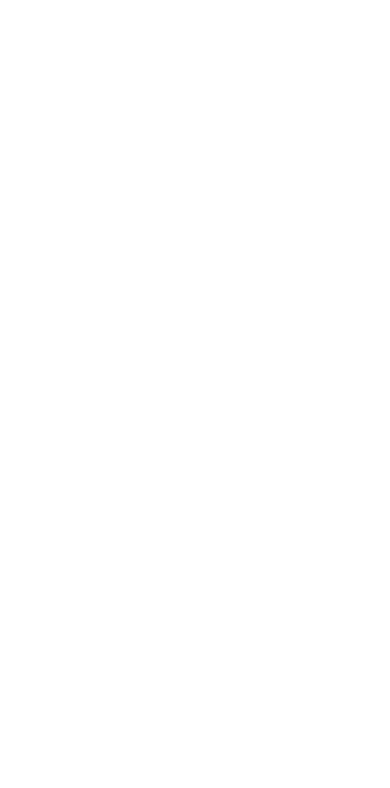
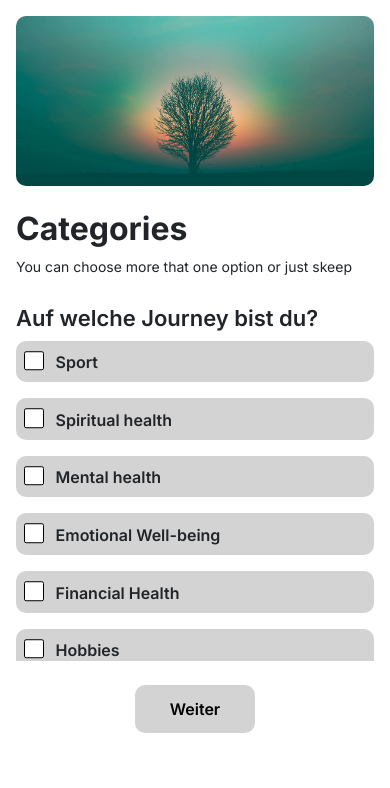
Before and after one commit to marfushhaaa/being-you, a plain HTML site: page pages/registration/categories.html in a window 390 px wide. Drawn offline with nearby package versions, Linux system fonts and the light colour scheme.

Commit message:
(categories)feat: make mobile design with checkboxes

```diff
--- a/pages/registration/categories.html
+++ b/pages/registration/categories.html
@@ -0,0 +1,82 @@
+<html lang="de">
+
+<head>
+   <meta charset="UTF-8">
+   <meta name="viewport" content="width=device-width, initial-scale=1.0">
+   <meta name="description" content="Being You ist eine Community, die sich verbessern will und wird"/>
+   <meta name="author" content="marfushhaaa" />
+   <link href="https://cdn.jsdelivr.net/npm/bootstrap@5.0.2/dist/css/bootstrap.min.css" rel="stylesheet"
+      integrity="sha384-EVSTQN3/azprG1Anm3QDgpJLIm9Nao0Yz1ztcQTwFspd3yD65VohhpuuCOmLASjC" crossorigin="anonymous">
+   <link rel="stylesheet" href="./../../styles-css/styles.css">
+   <link rel="stylesheet" href="./../../styles-css/styles-fonts.css">
+   <link rel="stylesheet" href="./../../styles-css/styles-colors.css">
+   <link rel="stylesheet" href="./../../styles-css/styles-desktop.css">
+   <link rel="stylesheet" href="./../../styles-css/styles-animations.css">
+   <link rel="preconnect" href="https://fonts.googleapis.com">
+   <link rel="preconnect" href="https://fonts.gstatic.com" crossorigin>
+   <link
+      href="https://fonts.googleapis.com/css2?family=Inter:ital,opsz,wght@0,14..32,100..900;1,14..32,100..900&display=swap"
+      rel="stylesheet">
+   <script type="module" src="./../../scripts-js/auth.js"></script>
+   <title>Being You</title>
+</head>
+
+<body>
+   <main>
+      <section class="container categorie-container">
+
+         <img class="login-img" src="./../../assets/sign_in_compressed.webp">
+
+
+         <section class="categorie content">
+            <h1>Categories</h1>
+            <p>You can choose more that one option or just skeep</p>
+            <h3>Auf welche Journey bist du?</h3>
+            <div class="categorie-liste">
+               <form class="form" action="" method="post" id="cForm">
+                  <div class="form-group">
+                     <div class="categorie-body">
+                        <input type="checkbox" id="cSport" name="Categorie" value="lorem">
+                        <label class = "checkbox" for="cSport">Sport</label>
+                     </div>
+                     <div class="categorie-body">
+                        <input type="checkbox" id="cSpiritual" name="Categorie" value="lorem">
+                        <label class = "checkbox" for="cSpiritual">Spiritual health</label>
+                     </div>
+                     <div class="categorie-body">
+                        <input type="checkbox" id="cMental" name="Categorie" value="lorem">
+                        <label class = "checkbox" for="cMental">Mental health</label>
+                     </div>
+                     <div class="categorie-body">
+                        <input type="checkbox" id="cEmotional" name="Categorie" value="lorem">
+                        <label class = "checkbox" for="cEmotional">Emotional Well-being</label>
+                     </div>
+                     <div class="categorie-body">
+                        <input type="checkbox" id="cFinance" name="Categorie" value="lorem">
+                        <label class = "checkbox" for="cFinance">Financial Health</label>
+                     </div>
+                     <div class="categorie-body">
+                        <input type="checkbox" id="cHobbies" name="Categorie" value="lorem">
+                        <label class = "checkbox" for="cHobbies">Hobbies </label>
+                     </div>
+                     <div class="categorie-body">
+                        <input type="checkbox" id="cPersDevelopment" name="Categorie" value="lorem">
+                        <label class = "checkbox" for="cPersDevelopment">Personal Development</label>
+                     </div>
+                     <div class="categorie-body">
+                        <input type="checkbox" id="cProfGrowth" name="Categorie" value="lorem">
+                        <label class = "checkbox" for="cProfGrowth">Professional Growth</label>
+                     </div>
+                  </div>
+               </form>
+            </div>
+
+         </section>
+         <div class="weiter-button">
+            <button type="submit" id = "weiter">Weiter</button>
+         </div>
+      </section>
+   </main>
+</body>
+
+</html>
--- a/styles-css/styles-colors.css
+++ b/styles-css/styles-colors.css
@@ -3,6 +3,7 @@
    --secondary-color: rgb(128, 128, 128);
    --tertiary-color: rgb(211, 211, 211);
    --cards-color: rgb(186, 186, 186);
+   --white-color: rgb(255, 255, 255);
 }
 
 a {
@@ -93,3 +94,24 @@ footer input {
 .challenges .card {
    background-color: transparent;
 }
+
+/**
+* Categories
+**/
+.categorie-body {
+   background-color: var(--tertiary-color);
+}
+input[type="checkbox"] {
+   background-color: var(--white-color);
+   border: 0.12em solid var(--primary-color);
+}
+
+/* Check */
+input[type="checkbox"]::after {
+   color: var(--white-color);
+}
+
+/* Aktives Checkbox */
+input[type="checkbox"]:checked {
+   background-color: var(--secondary-color);
+}
--- a/styles-css/styles-desktop.css
+++ b/styles-css/styles-desktop.css
@@ -87,7 +87,7 @@
    /**
     * Login and registration screen
     **/
-   .registration-container .login-img {
+   .login-img {
       height: 230px;
       object-position: center 85%;
    }
--- a/styles-css/styles.css
+++ b/styles-css/styles.css
@@ -55,7 +55,7 @@ input {
     margin: 0 auto;
 }
 
-.registration-container .login-img {
+.login-img {
     border-radius: 10px;
     width: 100%;
     height: 170px;
@@ -385,3 +385,77 @@ div.scrollmenu {
     height: 62px;
     border-radius: 10px;
 }
+
+/**
+* Categories
+**/
+.categorie-container {
+    display: grid;
+    grid-template-columns: none;
+    grid-template-rows: auto 1fr 150px;
+    grid-template-areas:
+        "head-img"
+        "content"
+        "weiter-button";
+    gap: 24px;
+    align-items: flex-start;
+    max-width: 100%;
+    height: 100vh;
+    margin: 0 auto;
+}
+.categorie-body {
+    border: none;
+    border-radius: 10px;
+    padding: 8px;
+    margin-right: 8px;
+    margin-bottom: 16px;
+    width: 100%;
+}
+.categorie .categorie-liste {
+    max-height: 38vh;
+    overflow-y: auto;
+}
+
+/*Checkbox*/
+input[type="checkbox"] {
+    appearance: none;
+    width: 1.4rem;
+    height: 1.4rem;
+    display: inline-block;
+    position: relative;
+    border-radius: 0.15em;
+    transform: translateY(0.16em);
+    transition: background 0.2s ease-in-out;
+    cursor: pointer;
+}
+
+/* Check */
+input[type="checkbox"]::after {
+    content: "✔"; /* Юникод-галочка */
+    font-size: 1rem;
+    position: absolute;
+    top: 50%;
+    left: 50%;
+    transform: translate(-50%, -50%) scale(0);
+    transition: transform 0.2s ease-in-out;
+}
+
+/* Check zeigen */
+input[type="checkbox"]:checked::after {
+    transform: translate(-50%, -50%) scale(1);
+}
+label.checkbox {
+    margin-left: 8px;
+}
+
+
+.categorie h1 {
+    margin-bottom: 8px;
+}
+.categorie p {
+    margin-bottom: 24px;
+}
+.weiter-button {
+    position: sticky;
+    grid-area: weiter-button;
+}
```
